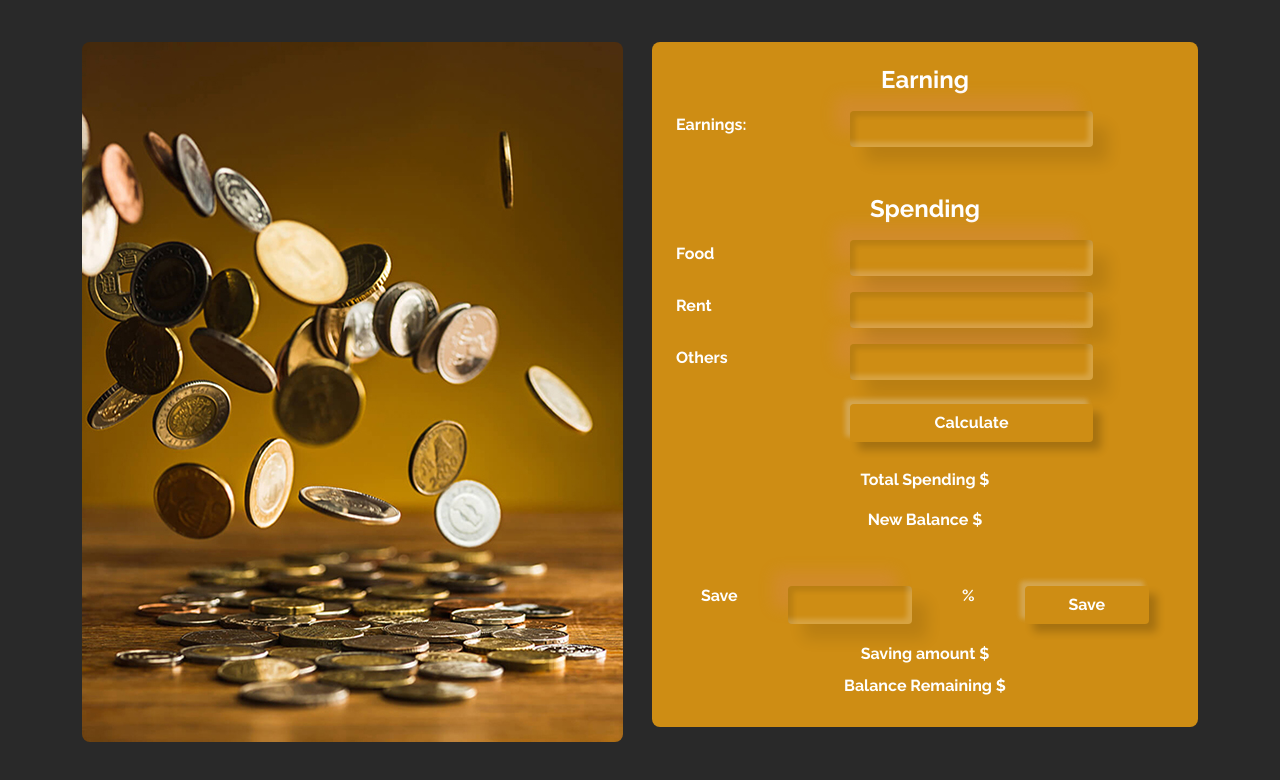
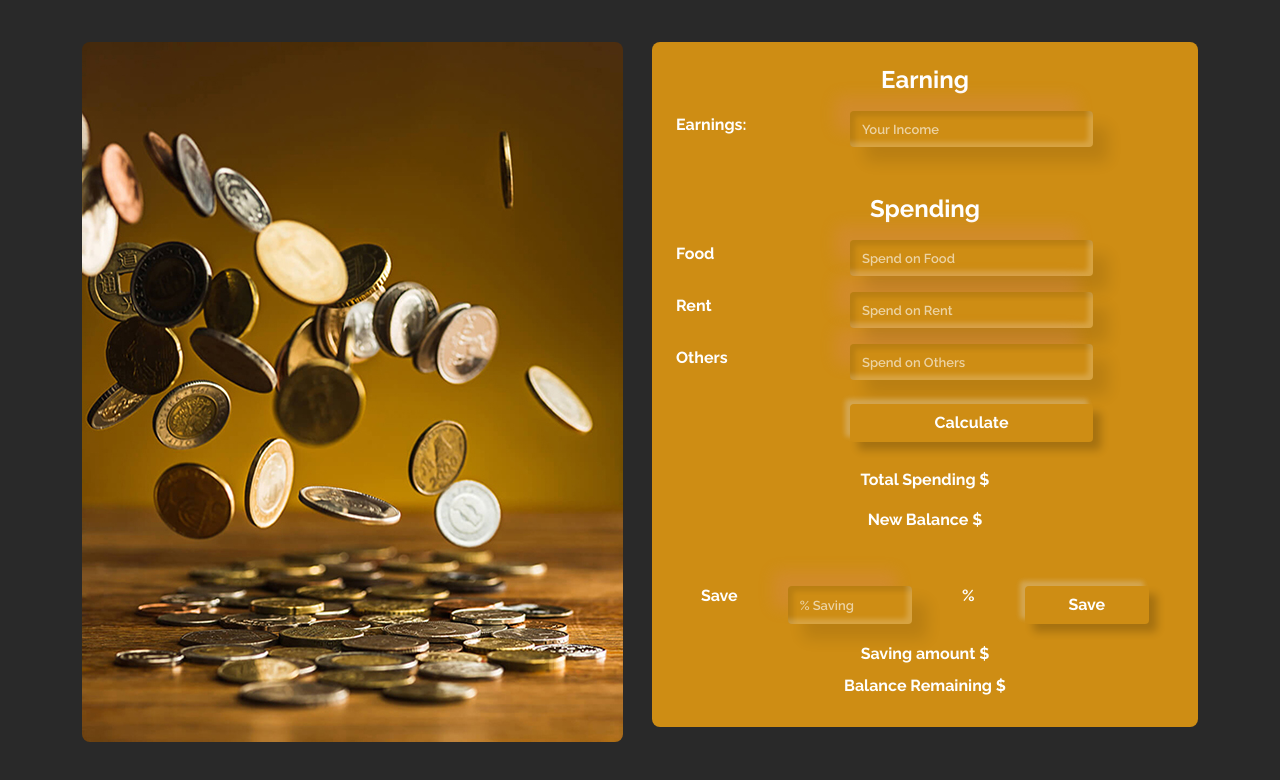
Before and after one commit to AyonJD/assignment-5, a plain HTML site: page index.html in a window 1280 px wide. Shown: the part 118-898 px from the top of the page. Drawn offline with nearby package versions, Linux system fonts and the light colour scheme.

Commit message:
Placeholder added

```diff
--- a/index.html
+++ b/index.html
@@ -63,7 +63,7 @@
                   <div class="col-md-8">
                     <input
                       type="text"
-                      id="input-income"
+                      id="input-income" placeholder="Your Income"
                       class="form-control w-75"
                     />
                   </div>
@@ -81,7 +81,7 @@
                   <div class="col-md-8">
                     <input
                       type="text"
-                      id="input-food"
+                      id="input-food" placeholder="Spend on Food"
                       class="form-control w-75"
                     />
                   </div>
@@ -98,7 +98,7 @@
                   <div class="col-md-8">
                     <input
                       type="text"
-                      id="input-rent"
+                      id="input-rent" placeholder="Spend on Rent"
                       class="form-control w-75"
                     />
                   </div>
@@ -115,7 +115,7 @@
                   <div class="col-md-8">
                     <input
                       type="text"
-                      id="input-other"
+                      id="input-other" placeholder="Spend on Others"
                       class="form-control w-75"
                     />
                   </div>
@@ -148,7 +148,7 @@
               <div class="row">
                 <div class="d-flex justify-content-around w-100 mx-auto mt-5">
                   <h6 class="fw-bold">Save</h6>
-                  <input type="number" id="saving-parcent" class="form-control w-25" />
+                  <input type="number" id="saving-parcent" placeholder="% Saving" class="form-control w-25" />
                   <h6 class="fw-bolder">%</h6>
                   <button id="saving-button" class="btn btn-color fw-bold w-25">Save</button>
                 </div>
--- a/style.css
+++ b/style.css
@@ -63,6 +63,10 @@ input:focus {
   background-color: #fff !important;
   color: var(--color-primary) !important;
 }
+input::placeholder{
+  color: rgba(255, 255, 255, 0.61) !important;
+  font-size: 13px!important;
+}
 .form-bg button {
   box-shadow: var(--shadow-upper) !important;
   transition: all 0.4s ease-in-out;
```
